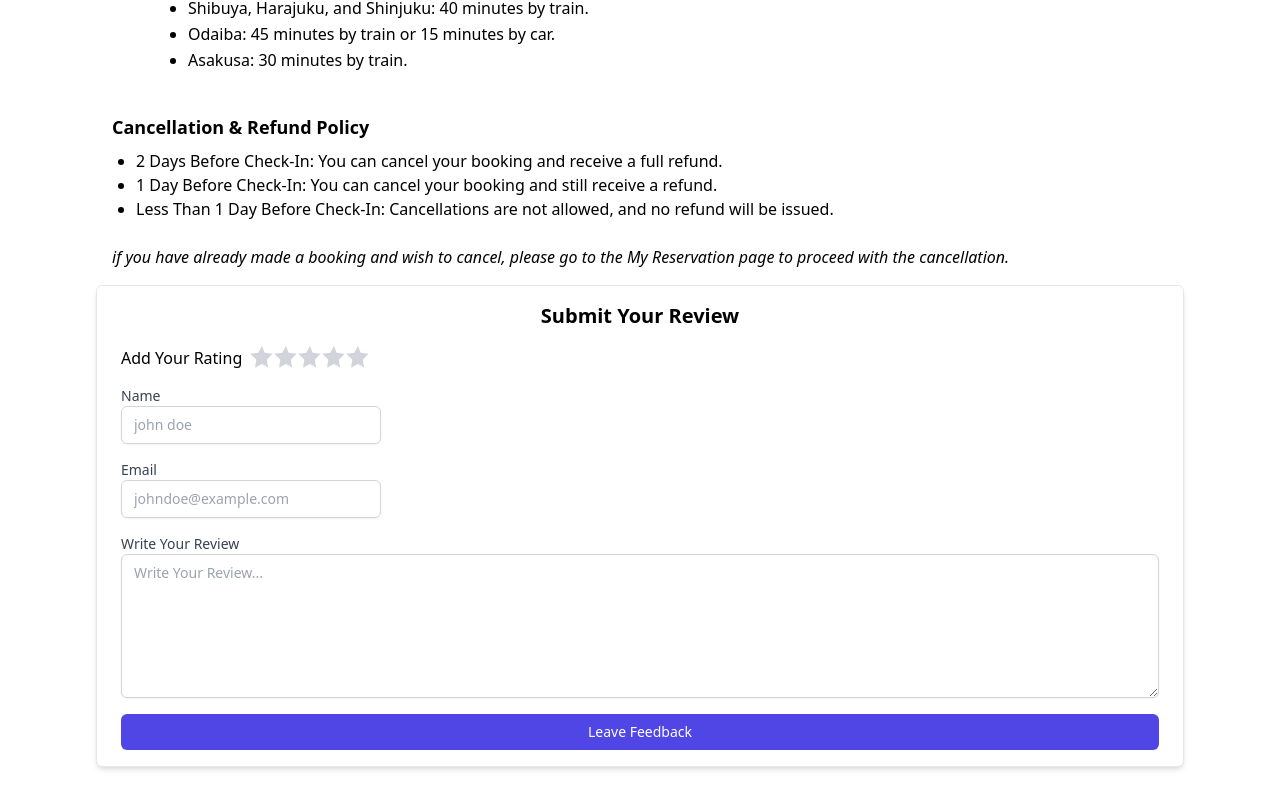
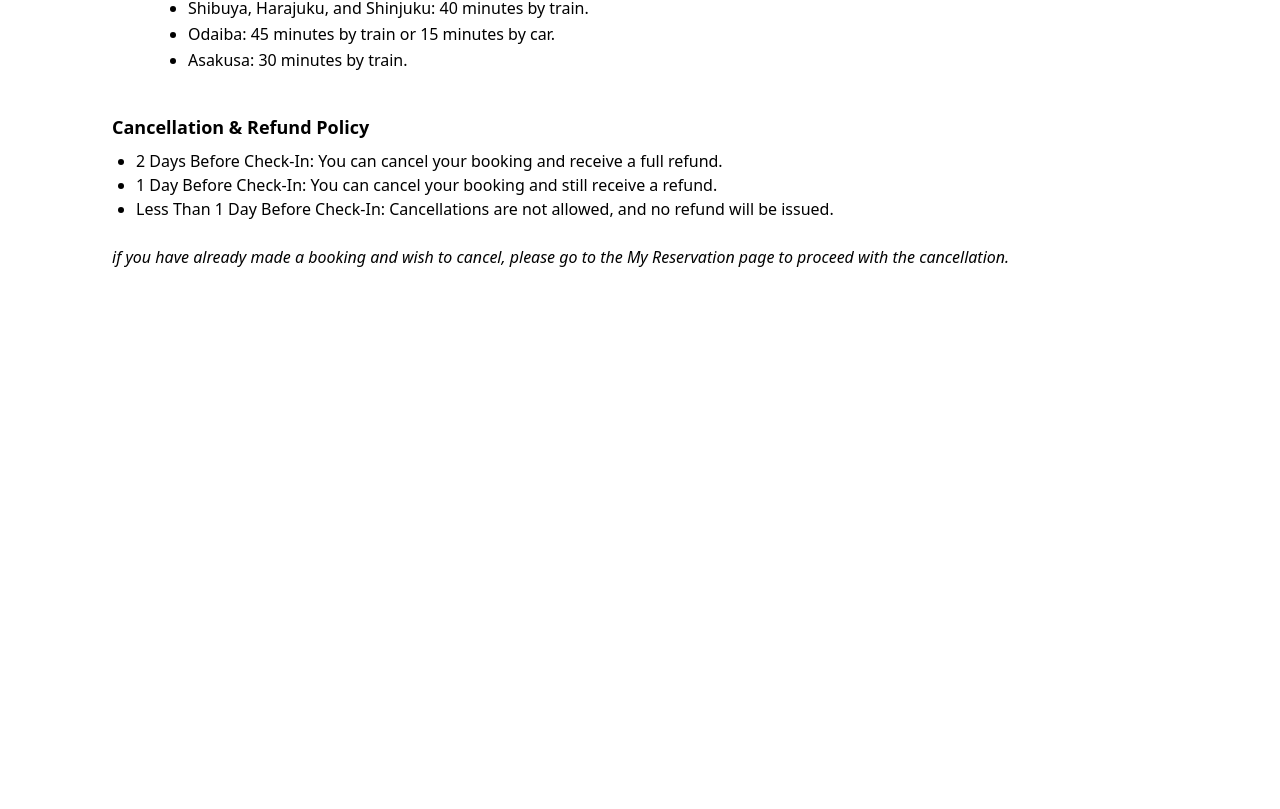
Before and after one commit to Wahhab2004/guest-house, a Next.js app: page /rooms/1 in a window 1280 px wide. Shown: the part 2867-3676 px from the top of the page. After the commit the page ends 3216 px from the top, so only its background shows below. Built offline with nearby package versions, Linux system fonts and the light colour scheme; no server answers.

Commit message:
feat: perubahan minor

```diff
--- a/src/app/(user)/rooms/[id]/page.tsx
+++ b/src/app/(user)/rooms/[id]/page.tsx
@@ -13,7 +13,6 @@ import DetailRoom, {
 	Location,
 	RefundPolicy,
 } from "@/components/user/room/DetailRoom";
-import FeedbackForm from "@/components/FeedbackForm";
 
 export default function DetailProductPage() {
 	const [room, setRoom] = useState<Room | null>(null);
@@ -23,7 +22,7 @@ export default function DetailProductPage() {
 		const fetchRoomsId = async () => {
 			if (!id) return;
 			const data = await fetchRoomById(String(id));
-			console.log(data);
+
 			setRoom(data);
 		};
 		fetchRoomsId();
@@ -52,7 +51,7 @@ export default function DetailProductPage() {
 				<Description />
 				<Location />
 				<RefundPolicy />
-				<FeedbackForm />
+				{/* <FeedbackForm /> */}
 				{/* <Review /> */}
 			</main>
 		</section>
--- a/src/components/admin/reservasi/reservasi.tsx
+++ b/src/components/admin/reservasi/reservasi.tsx
@@ -520,8 +520,8 @@ export const getProofUrl = (url?: string | null) => {
 	if (url.startsWith("http")) return url;
 
 	// Kalau masih relative, gabungkan dengan API base URL
-	const base = "http://localhost:5000";
-	// const base = "https://be-guesthouse.vercel.app";
+	// const base = "http://localhost:5000";
+	const base = "https://be-guesthouse.vercel.app";
 	return `${base}${url}`;
 };
 
--- a/src/components/admin/room/roomFormModal.tsx
+++ b/src/components/admin/room/roomFormModal.tsx
@@ -78,7 +78,7 @@ export default function RoomFormModal({
 			}
 
 			onSubmit(fd);
-			toast.success("Kamar berhasil disimpan.");
+			// toast.success("Kamar berhasil disimpan.");
 		} finally {
 			setIsSubmitting(false);
 		}
```
